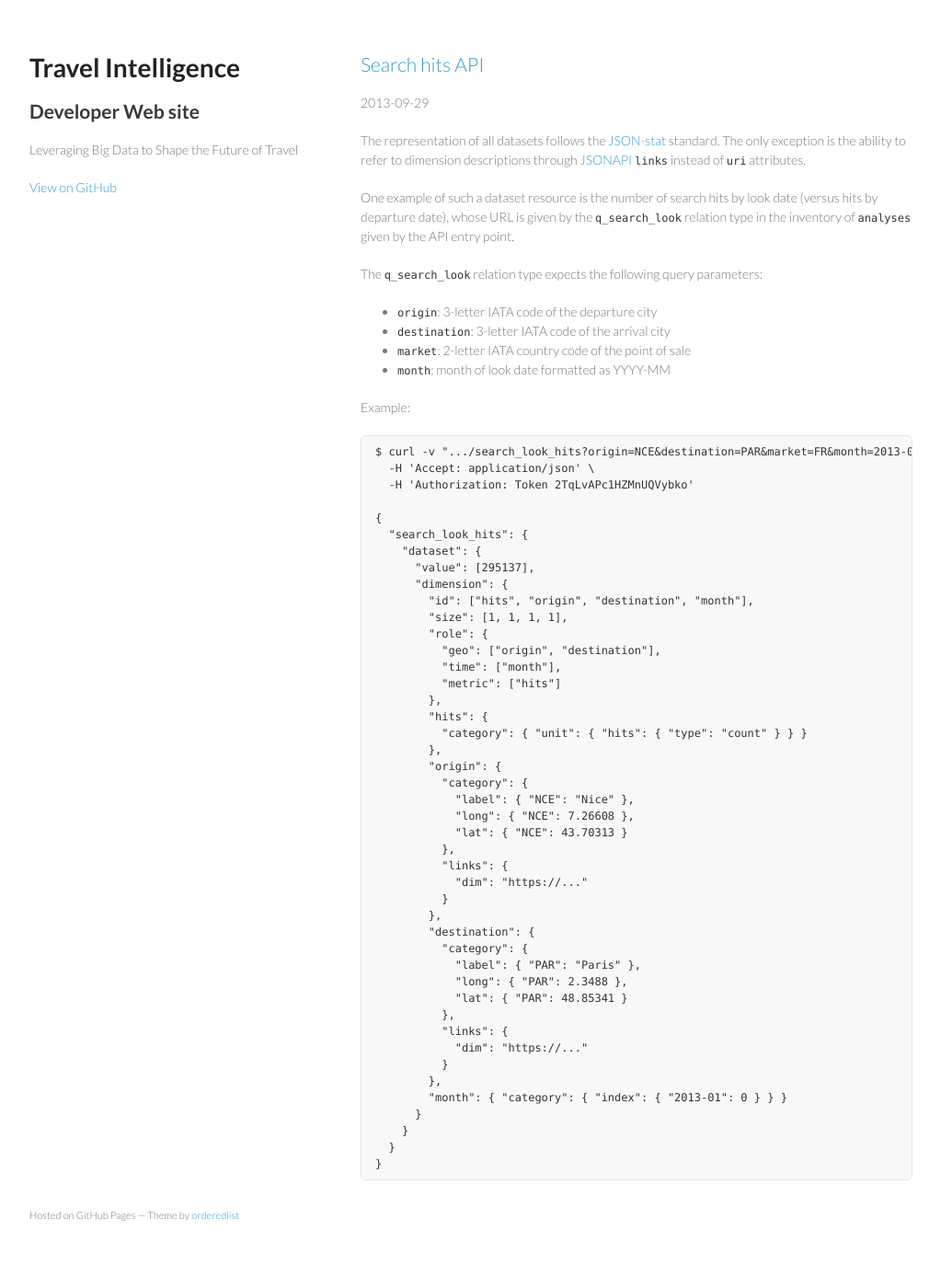
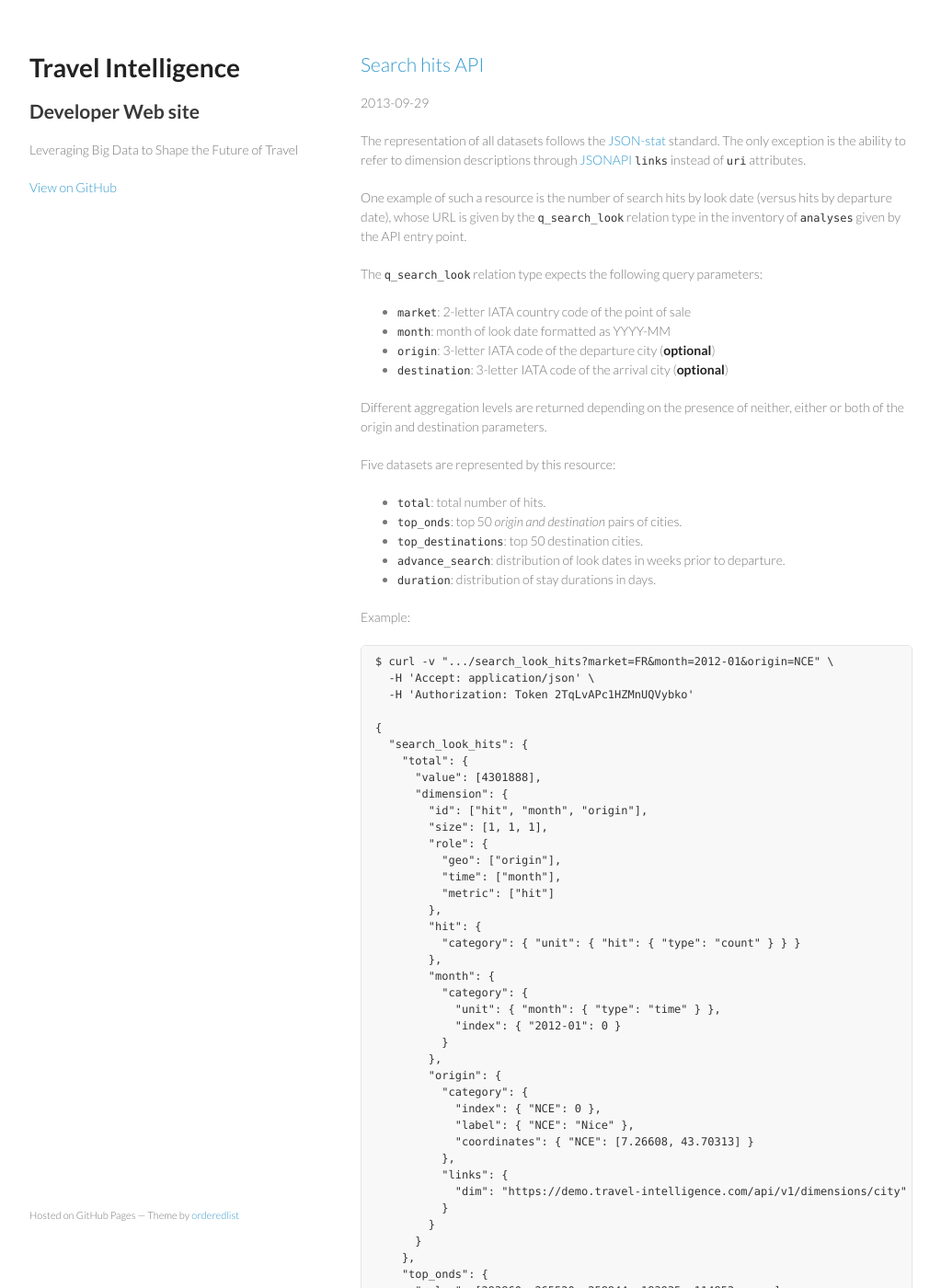
Before and after one commit to travel-intelligence/travel-intelligence.github.io, a Jekyll site: the page built from _posts/2013-09-29-search-hits.md, in a window 1280 px wide and 1400 px high. Shown: the whole window at 92% size, without its empty margins (128-1151 px from the left). Built offline with Jekyll 4.4.1, drawn with Linux system fonts in a browser that asks for light colours; some of the changed text lies outside the part shown.

Commit message:
Documentation of the complete search look hits resource.

```diff
--- a/_posts/2013-09-29-search-hits.md
+++ b/_posts/2013-09-29-search-hits.md
@@ -9,58 +9,180 @@ The representation of all datasets follows the
 The only exception is the ability to refer to dimension descriptions through
 [JSONAPI](http://jsonapi.org/) `links` instead of `uri` attributes.
 
-One example of such a dataset resource is the number of search hits by look date
+One example of such a resource is the number of search hits by look date
 (versus hits by departure date), whose URL is given by the `q_search_look`
 relation type in the inventory of `analyses` given by the API entry point.
 
 The `q_search_look` relation type expects the following query parameters:
-* `origin`: 3-letter IATA code of the departure city
-* `destination`: 3-letter IATA code of the arrival city
 * `market`: 2-letter IATA country code of the point of sale
 * `month`: month of look date formatted as YYYY-MM
+* `origin`: 3-letter IATA code of the departure city (**optional**)
+* `destination`: 3-letter IATA code of the arrival city (**optional**)
+
+Different aggregation levels are returned depending on the presence of neither,
+either or both of the origin and destination parameters.
+
+Five datasets are represented by this resource:
+* `total`: total number of hits.
+* `top_onds`: top 50 *origin and destination* pairs of cities.
+* `top_destinations`: top 50 destination cities.
+* `advance_search`: distribution of look dates in weeks prior to departure.
+* `duration`: distribution of stay durations in days.
 
 Example:
 
-    $ curl -v ".../search_look_hits?origin=NCE&destination=PAR&market=FR&month=2013-01" \
+    $ curl -v ".../search_look_hits?market=FR&month=2012-01&origin=NCE" \
       -H 'Accept: application/json' \
       -H 'Authorization: Token 2TqLvAPc1HZMnUQVybko'
 
     {
       "search_look_hits": {
-        "dataset": {
-          "value": [295137],
+        "total": {
+          "value": [4301888],
           "dimension": {
-            "id": ["hits", "origin", "destination", "month"],
-            "size": [1, 1, 1, 1],
+            "id": ["hit", "month", "origin"],
+            "size": [1, 1, 1],
             "role": {
-              "geo": ["origin", "destination"],
+              "geo": ["origin"],
               "time": ["month"],
-              "metric": ["hits"]
+              "metric": ["hit"]
             },
-            "hits": {
-              "category": { "unit": { "hits": { "type": "count" } } }
+            "hit": {
+              "category": { "unit": { "hit": { "type": "count" } } }
+            },
+            "month": {
+              "category": {
+                "unit": { "month": { "type": "time" } },
+                "index": { "2012-01": 0 }
+              }
             },
             "origin": {
               "category": {
+                "index": { "NCE": 0 },
                 "label": { "NCE": "Nice" },
-                "long": { "NCE": 7.26608 },
-                "lat": { "NCE": 43.70313 }
+                "coordinates": { "NCE": [7.26608, 43.70313] }
               },
               "links": {
-                "dim": "https://..."
+                "dim": "https://demo.travel-intelligence.com/api/v1/dimensions/city"
               }
-            },
+            }
+          }
+        },
+        "top_onds": {
+          "value": [293860, 265520, 258844, 183935, 114853, ... ],
+          "dimension": {
+            "id": ["hit", "month", "origin_destination"],
+            "size": [1, 1, 50],
+            "role": {...},
+            "hit": {...},
+            "month": {...},
+            "origin_destination": {
+              "category": {
+                "index": {
+                  "NCE-NYC": 0,
+                  "NCE-BKK": 1,
+                  "NCE-PAR": 2,
+                  "NCE-ASU": 3,
+                  "NCE-KUL": 4,
+                  ...
+                },
+                "label": {
+                  "NCE-NYC": "Nice to New York City",
+                  "NCE-BKK": "Nice to Bangkok",
+                  "NCE-PAR": "Nice to Paris",
+                  "NCE-ASU": "Nice to Asuncion / Aeropuerto",
+                  "NCE-KUL": "Nice to Kuala Lumpur",
+                  ...
+                },
+              }
+            }
+          }
+        },
+        "top_destinations": {
+          "value": [293860, 265520, 258844, 183935, 114853, ... ],
+          "dimension": {
+            "id": ["hit", "month", "destination"],
+            "size": [1, 1, 50],
+            "role": {...},
+            "hit": {...},
+            "month": {...},
             "destination": {
               "category": {
-                "label": { "PAR": "Paris" },
-                "long": { "PAR": 2.3488 },
-                "lat": { "PAR": 48.85341 }
+                "index": {
+                  "NYC": 0,
+                  "BKK": 1,
+                  "PAR": 2,
+                  "ASU": 3,
+                  "KUL": 4,
+                  ...
+                },
+                "label": {
+                  "NYC": "New York City",
+                  "BKK": "Bangkok",
+                  "PAR": "Paris",
+                  "ASU": "Asuncion / Aeropuerto",
+                  "KUL": "Kuala Lumpur",
+                  ...
+                },
+                "coordinates": {
+                  "NYC": [-73.97, 40.78],
+                  "BKK": [100.50144, 13.75398],
+                  "PAR": [2.3488, 48.85341],
+                  "ASU": [-57.519133, -25.23985],
+                  "KUL": [101.68653, 3.1412],
+                  ...
+                }
               },
               "links": {
-                "dim": "https://..."
+                "dim": "https://demo.travel-intelligence.com/api/v1/dimensions/city"
               }
-            },
-            "month": { "category": { "index": { "2013-01": 0 } } }
+            }
+          }
+        },
+        "advance_search": {
+          "value": [409479, 465867, 313760, 264242, 270688, ... ],
+          "dimension": {
+            "id": ["hit", "month", "week"],
+            "size": [1, 1, 52],
+            "role": {...},
+            "hit": {...},
+            "month": {...},
+            "week": {
+              "category": {
+                "unit": { "week": { "type": "duration" } },
+                "index": {
+                  "0": 0,
+                  "1": 1,
+                  "2": 2,
+                  "3": 3,
+                  "4": 4,
+                  ...
+                }
+              }
+            }
+          }
+        },
+        "duration": {
+          "value": [60872, 108948, 287783, 259665, 190597, ... ],
+          "dimension": {
+            "id": ["hit", "month", "day"],
+            "size": [1, 1, 360],
+            "role": {...},
+            "hit": {...},
+            "month": {...},
+            "day": {
+              "category": {
+                "unit": { "day": { "type": "duration" } },
+                "index": {
+                  "0": 0,
+                  "1": 1,
+                  "2": 2,
+                  "3": 3,
+                  "4": 4,
+                  ...
+                }
+              }
+            }
           }
         }
       }
```
